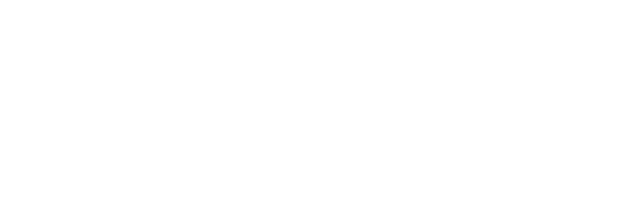
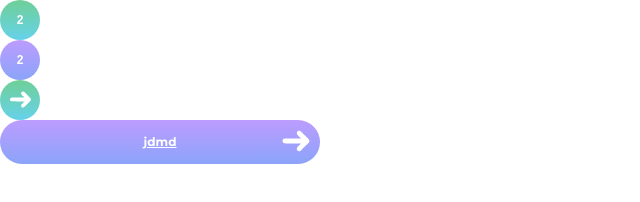
Before and after one commit to Khvostov-Nik/project_1, a plain HTML site: page index.html in a window 1280 px wide. Shown: the whole page, without its empty margins (0-640 px from the left). Drawn offline with Linux system fonts and the light colour scheme.

Commit message:
создал стили для круглых кнопок

```diff
--- a/index.html
+++ b/index.html
@@ -15,6 +15,10 @@
 <body>
 
 
+<button class="btn-circl green">2</button>
+<button class="btn-circl blue">2</button>
+<button class="btn-circl green"><img src="./img/arrow.svg" class="arrow"></button>
+<a href="#" class="btn-praim">jdmd<img src="./img/arrow.svg" alt="" class="arrow-btn"></a>
 
 
 
--- a/style.css
+++ b/style.css
@@ -25,15 +25,16 @@ body {
     --purple: rgba(188, 156, 255, 1);
     --green: rgba(111, 207, 151, 1);
     --gradientFirst: linear-gradient(180deg, rgba(188, 156, 255, 1), rgba(139, 164, 249, 1));
-    --gradientSecond: linear-gradient(180deg,rgba(111, 207, 151, 1),rgba(102, 210, 234, 1));
+    --gradientSecond: linear-gradient(180deg, rgba(111, 207, 151, 1), rgba(102, 210, 234, 1));
 }
-.btn-praim{
+
+.btn-praim {
     position: relative;
     display: block;
     width: 320px;
     height: 44px;
     color: white;
-    background:var(--gradientFirst);
+    background: var(--gradientFirst);
     border-radius: 22px;
     text-align: center;
     padding: 14px 0;
@@ -42,9 +43,37 @@ body {
     font-weight: 700;
     cursor: pointer;
 }
-.arrow-btn{
+
+.btn-circl {
+    display: block;
+    width: 40px;
+    height: 40px;
+    border-radius: 100%;
+    color: white;
+    border: none;
+    font-size: 12px;
+    line-height: 15px;
+    font-weight: 700;
+    cursor: pointer;
+}
+
+.btn-circl.blue {
+    background: var(--gradientFirst);
+
+}
+
+.btn-circl.green {
+    background: var(--gradientSecond);
+}
+
+.arrow{
+    width: 25px;
+    padding-top: 3px;
+
+}
+.arrow-btn {
     position: absolute;
-    top:5px;
+    top: 5px;
     left: 280px;
     width: 32px;
 }
```
